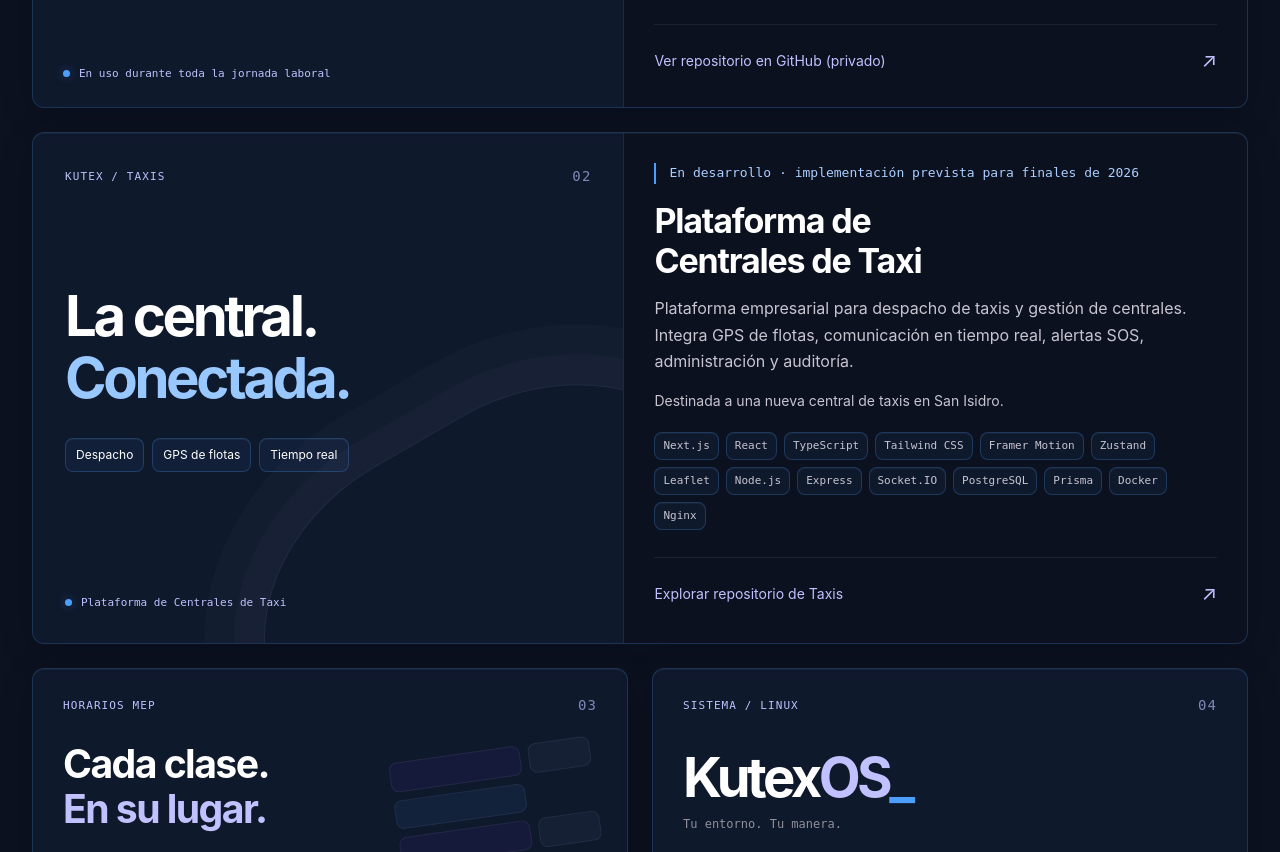
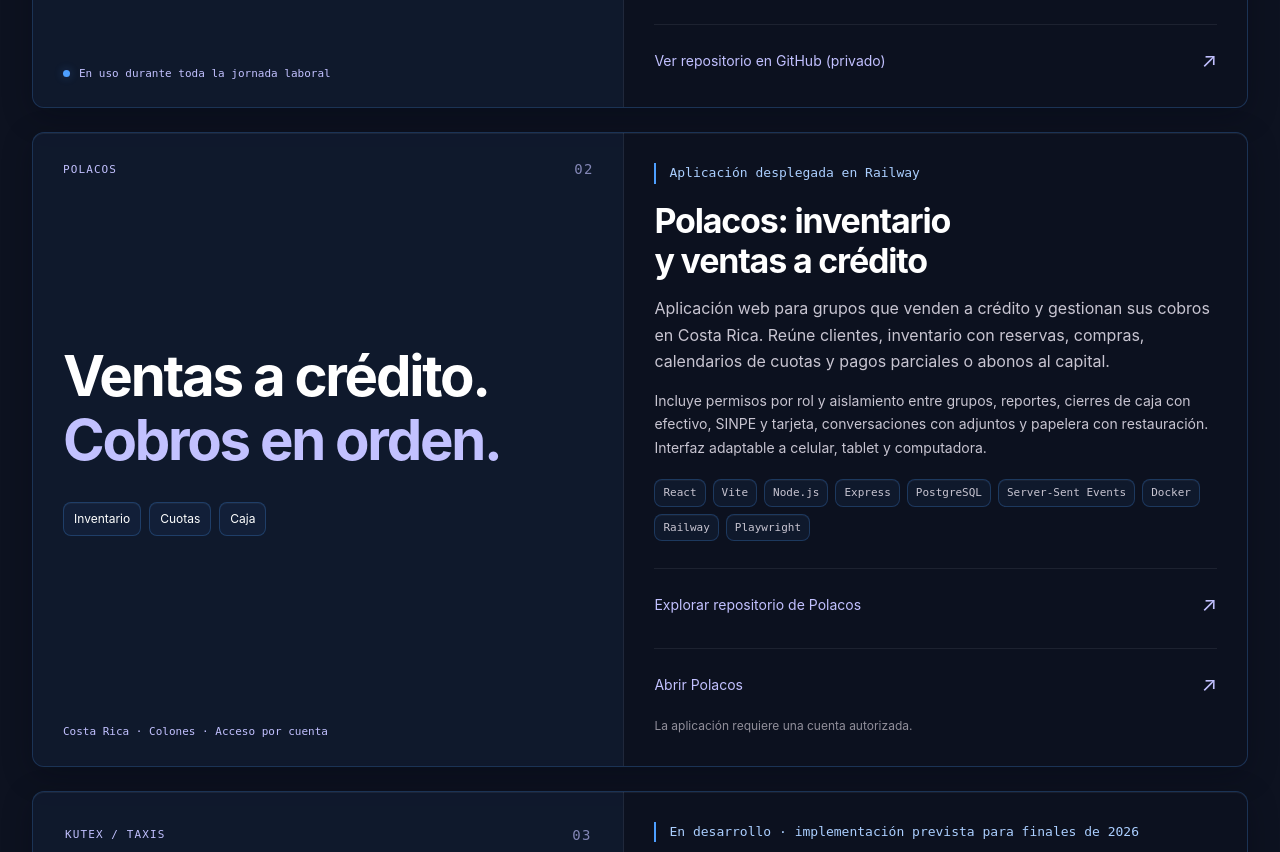
Before and after one commit to KutexVT/cv, a plain HTML site: page index.html in a window 1280 px wide. Shown: the part 2185-3037 px from the top of the page. Drawn offline with Linux system fonts and the light colour scheme.

Commit message:
Añade Polacos con repositorio y aplicación al currículo

```diff
--- a/index.html
+++ b/index.html
@@ -80,9 +80,27 @@
           <a class="project-link" href="https://github.com/KutexVT/Chana" target="_blank" rel="noopener noreferrer">Ver repositorio en GitHub (privado) <span aria-hidden="true">↗</span></a>
         </div>
       </article>
+      <article class="project featured glass reveal" id="polacos" data-reveal="left" aria-labelledby="polacos-title">
+        <div class="project-cover os-cover business-cover">
+          <div class="cover-top"><span class="mono">POLACOS</span><span class="project-number">02</span></div>
+          <div class="mep-title">Ventas a crédito.<br><span>Cobros en orden.</span></div>
+          <div class="feature-flow"><span>Inventario</span><span>Cuotas</span><span>Caja</span></div>
+          <div class="cover-bottom"><span>Costa Rica · Colones · Acceso por cuenta</span></div>
+        </div>
+        <div class="project-body">
+          <span class="project-status">Aplicación desplegada en Railway</span>
+          <h3 id="polacos-title">Polacos: inventario <br>y ventas a crédito</h3>
+          <p>Aplicación web para grupos que venden a crédito y gestionan sus cobros en Costa Rica. Reúne clientes, inventario con reservas, compras, calendarios de cuotas y pagos parciales o abonos al capital.</p>
+          <p class="project-context">Incluye permisos por rol y aislamiento entre grupos, reportes, cierres de caja con efectivo, SINPE y tarjeta, conversaciones con adjuntos y papelera con restauración. Interfaz adaptable a celular, tablet y computadora.</p>
+          <ul class="tech-tags" aria-label="Tecnologías de Polacos"><li>React</li><li>Vite</li><li>Node.js</li><li>Express</li><li>PostgreSQL</li><li>Server-Sent Events</li><li>Docker</li><li>Railway</li><li>Playwright</li></ul>
+          <a class="project-link" href="https://github.com/KutexVT/polacos" target="_blank" rel="noopener noreferrer">Explorar repositorio de Polacos <span aria-hidden="true">↗</span></a>
+          <a class="project-link" href="https://polacos-production.up.railway.app/" target="_blank" rel="noopener noreferrer">Abrir Polacos <span aria-hidden="true">↗</span></a>
+          <p class="stack-note">La aplicación requiere una cuenta autorizada.</p>
+        </div>
+      </article>
       <article class="project featured glass reveal" data-reveal="left">
         <div class="project-cover taxi-cover" aria-label="Áreas funcionales de la plataforma de taxis">
-          <div class="cover-top"><span class="mono">KUTEX / TAXIS</span><span class="project-number">02</span></div>
+          <div class="cover-top"><span class="mono">KUTEX / TAXIS</span><span class="project-number">03</span></div>
           <div class="taxi-wordmark">La central. <br><span>Conectada.</span></div>
           <div class="feature-flow"><span>Despacho</span><span>GPS de flotas</span><span>Tiempo real</span></div>
           <div class="cover-bottom"><span class="status-dot"></span><span>Plataforma de Centrales de Taxi</span></div>
@@ -91,11 +109,11 @@
       </article>
       <div class="projects-pair">
         <article class="project glass reveal" data-reveal="up">
-          <div class="project-cover mep-cover"><div class="cover-top"><span class="mono">HORARIOS MEP</span><span class="project-number">03</span></div><div class="mep-title">Cada clase.<br><span>En su lugar.</span></div><div class="mep-lines" aria-hidden="true"><i></i><i></i><i></i><i></i><i></i><i></i></div><div class="cover-bottom"><span>Kínder / Escuela / Colegio</span></div></div>
+          <div class="project-cover mep-cover"><div class="cover-top"><span class="mono">HORARIOS MEP</span><span class="project-number">04</span></div><div class="mep-title">Cada clase.<br><span>En su lugar.</span></div><div class="mep-lines" aria-hidden="true"><i></i><i></i><i></i><i></i><i></i><i></i></div><div class="cover-bottom"><span>Kínder / Escuela / Colegio</span></div></div>
           <div class="project-body"><span class="project-status">Beta</span><h3>Horarios MEP Beta</h3><p>Sistema para administrar horarios de kínder, escuela y colegio. Incluye control de asistencia en tiempo real e importación asistida por IA.</p><p class="project-context">Solicitado por el profesor de tecnología Monserrat del CTP Esparza.</p><ul class="tech-tags" aria-label="Tecnologías de Horarios MEP"><li>Next.js</li><li>TypeScript</li><li>PostgreSQL</li><li>Prisma</li><li>Sesiones JWT</li><li>Server-Sent Events</li></ul><a class="project-link" href="https://github.com/KutexVT/Horarios-MEP" target="_blank" rel="noopener noreferrer">Explorar repositorio de Horarios MEP <span aria-hidden="true">↗</span></a></div>
         </article>
         <article class="project glass reveal" data-reveal="right">
-          <div class="project-cover os-cover"><div class="cover-top"><span class="mono">SISTEMA / LINUX</span><span class="project-number">04</span></div><div class="os-wordmark">Kutex<span>OS</span><span class="os-cursor" aria-hidden="true">_</span></div><p class="mono os-caption">Tu entorno. Tu manera.</p><div class="cover-bottom"><span>Arch Linux · CachyOS Kernel · Hyprland</span></div></div>
+          <div class="project-cover os-cover"><div class="cover-top"><span class="mono">SISTEMA / LINUX</span><span class="project-number">05</span></div><div class="os-wordmark">Kutex<span>OS</span><span class="os-cursor" aria-hidden="true">_</span></div><p class="mono os-caption">Tu entorno. Tu manera.</p><div class="cover-bottom"><span>Arch Linux · CachyOS Kernel · Hyprland</span></div></div>
           <div class="project-body"><span class="project-status">Desarrollo independiente desde 2023</span><h3>KutexOS</h3><p>Distribución personalizada de Linux enfocada en rendimiento, adaptación del entorno y una experiencia visual coherente.</p><p class="project-context">Configuración, adaptación, integración y personalización del sistema. Proyecto activo con actualización pública pendiente.</p><ul class="tech-tags" aria-label="Tecnologías de KutexOS"><li>Arch Linux</li><li>CachyOS Kernel</li><li>Hyprland</li><li>Shell</li></ul><p class="repo-pending">Repositorio próximamente <span aria-hidden="true">—</span></p></div>
         </article>
       </div>
--- a/styles.css
+++ b/styles.css
@@ -131,6 +131,7 @@ dl { margin: 0; }
 dt { color: var(--muted); }
 dd { margin: 0; color: var(--text-soft); }
 .project { overflow: hidden; display: flex; flex-direction: column; transition: transform 185ms var(--ease); }
+#polacos { scroll-margin-top: 105px; }
 @media (hover: hover) { .project:hover, .stack-card:hover, .certificate:hover { transform: translateY(-2px); } }
 .featured { display: grid; grid-template-columns: .95fr 1fr; margin-bottom: 24px; }
 .project-cover { position: relative; padding: 25px 30px; min-height: 262px; overflow: hidden; display: flex; flex-direction: column; border-bottom: 1px solid var(--border); }
```
